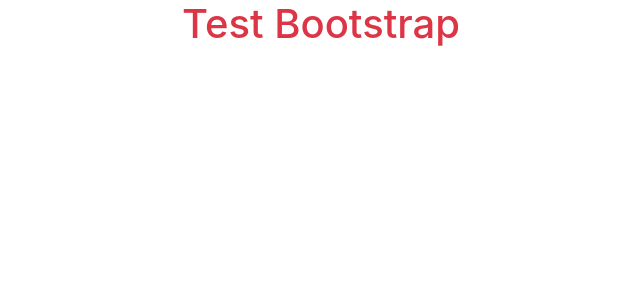
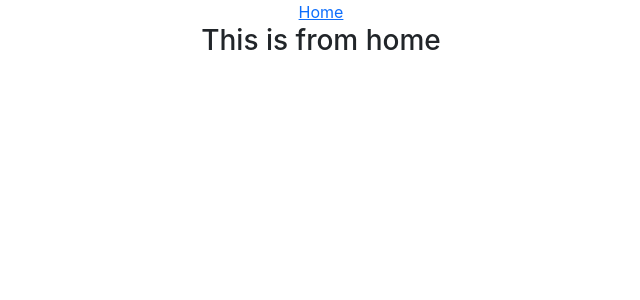
Before and after one commit to salahuddin8544/Assignment09, a React (Create React App) app: page / in a window 1280 px wide. Shown: the top 300 px of the page, without its empty margins (319-959 px from the left). Built offline with nearby package versions, Linux system fonts and the light colour scheme.

Commit message:
setup router

```diff
--- a/public/index.html
+++ b/public/index.html
@@ -25,7 +25,7 @@
       work correctly both with client-side routing and a non-root public URL.
       Learn how to configure a non-root public URL by running `npm run build`.
     -->
-    <title>React App</title>
+    <title>Queezy</title>
   </head>
   <body>
     <noscript>You need to enable JavaScript to run this app.</noscript>
--- a/src/App.js
+++ b/src/App.js
@@ -1,10 +1,24 @@
 import logo from './logo.svg';
 import './App.css';
-
+import { createBrowserRouter, RouterProvider } from 'react-router-dom';
+import Main from './layout/Main';
+import Home from './components/Home/Home';
 function App() {
+  const router = createBrowserRouter([
+    {
+      path:'/',
+      element:<Main></Main>,
+      children:[
+        {
+          path:'/',
+          element:<Home></Home>
+        }
+      ]
+    }
+  ])
   return (
     <div className="App">
-     <h1 className='text-danger'>Test Bootstrap</h1>
+      <RouterProvider router={router}></RouterProvider>
     </div>
   );
 }
--- /dev/null
+++ b/src/components/Header/Header.js
@@ -0,0 +1,11 @@
+import React from 'react';
+import {Link} from 'react-router-dom'
+const Header = () => {
+    return (
+        <div>
+            <Link to='/'>Home</Link>
+        </div>
+    );
+};
+
+export default Header;
--- /dev/null
+++ b/src/components/Home/Home.js
@@ -0,0 +1,11 @@
+import React from 'react';
+
+const Home = () => {
+    return (
+        <div>
+            <h3>This is from home</h3>
+        </div>
+    );
+};
+
+export default Home;
--- /dev/null
+++ b/src/layout/Main.js
@@ -0,0 +1,14 @@
+import React from 'react';
+import {Outlet} from 'react-router-dom'
+import Header from '../components/Header/Header';
+
+const Main = () => {
+    return (
+        <div>
+            <Header></Header>
+            <Outlet></Outlet>
+        </div>
+    );
+};
+
+export default Main;
```
Also changed, not shown: src/components/Blog/Blog.js (added, +11 -0 lines), 1 other file (tests, documents, lock files or other folders).
